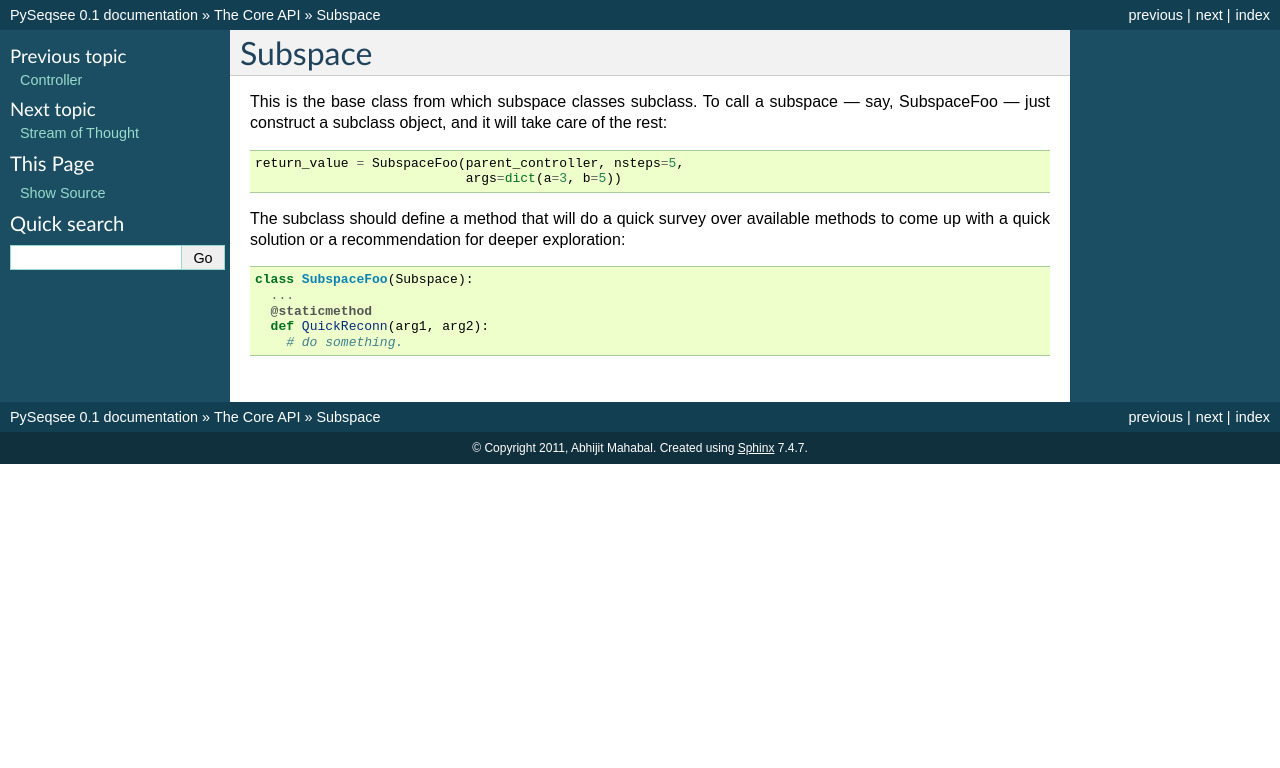
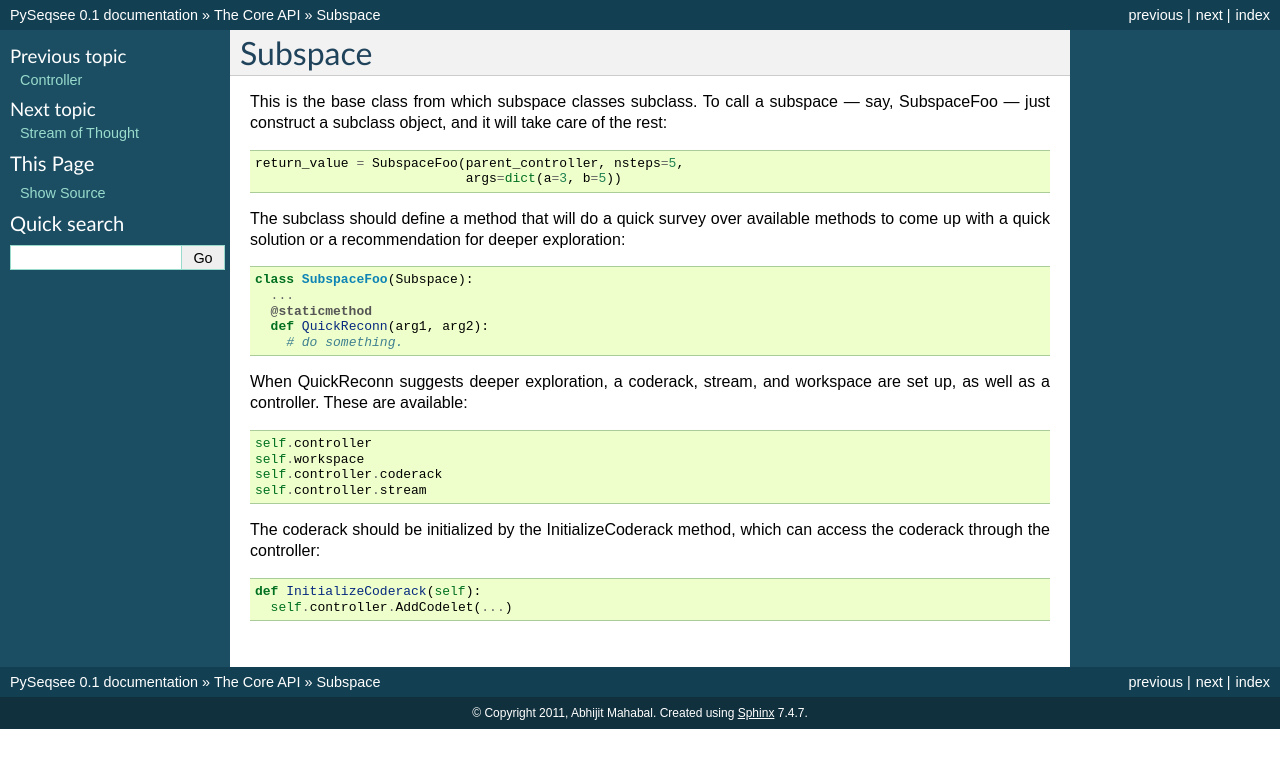
Before and after one commit to amahabal/PySeqsee, a Sphinx documentation site: the page built from docs/api/subspace.rst, in a window 1280 px wide. Shown: the top 768 px of the page. Built offline with Sphinx 7.4.7, drawn with Linux system fonts in a browser that asks for light colours; formulas are drawn with MathJax 3.

Commit message:
InitializeCoderack does not need to be passed a controller.

```diff
--- a/docs/api/stream.rst
+++ b/docs/api/stream.rst
@@ -15,6 +15,12 @@ Focusable Mixin
 
 Entities that can be focused on should mix this in, and provide the following methods.
 
+* If some work needs be done when focused upon, it can be done in the *FocusOn* method. This
+  is for immediate book-keeping-like stuff. *GetAffordance* below can handle the creation
+  of codelets for latter activity::
+
+    self.FocusOn(controller)
+
 * The fringe of the entity is a dictionary keyed by fringe elements and with floats
   indicating intensity as value::
 
--- a/docs/api/subspace.rst
+++ b/docs/api/subspace.rst
@@ -15,3 +15,17 @@ to come up with a quick solution or a recommendation for deeper exploration::
       @staticmethod
       def QuickReconn(arg1, arg2):
         # do something.
+
+When QuickReconn suggests deeper exploration, a coderack, stream, and workspace are set up,
+as well as a controller. These are available::
+
+    self.controller
+    self.workspace
+    self.controller.coderack
+    self.controller.stream
+
+The coderack should be initialized by the InitializeCoderack method, which can access the
+coderack through the controller::
+
+    def InitializeCoderack(self):
+      self.controller.AddCodelet(...)
```
Also changed, not shown: 5 other files.
